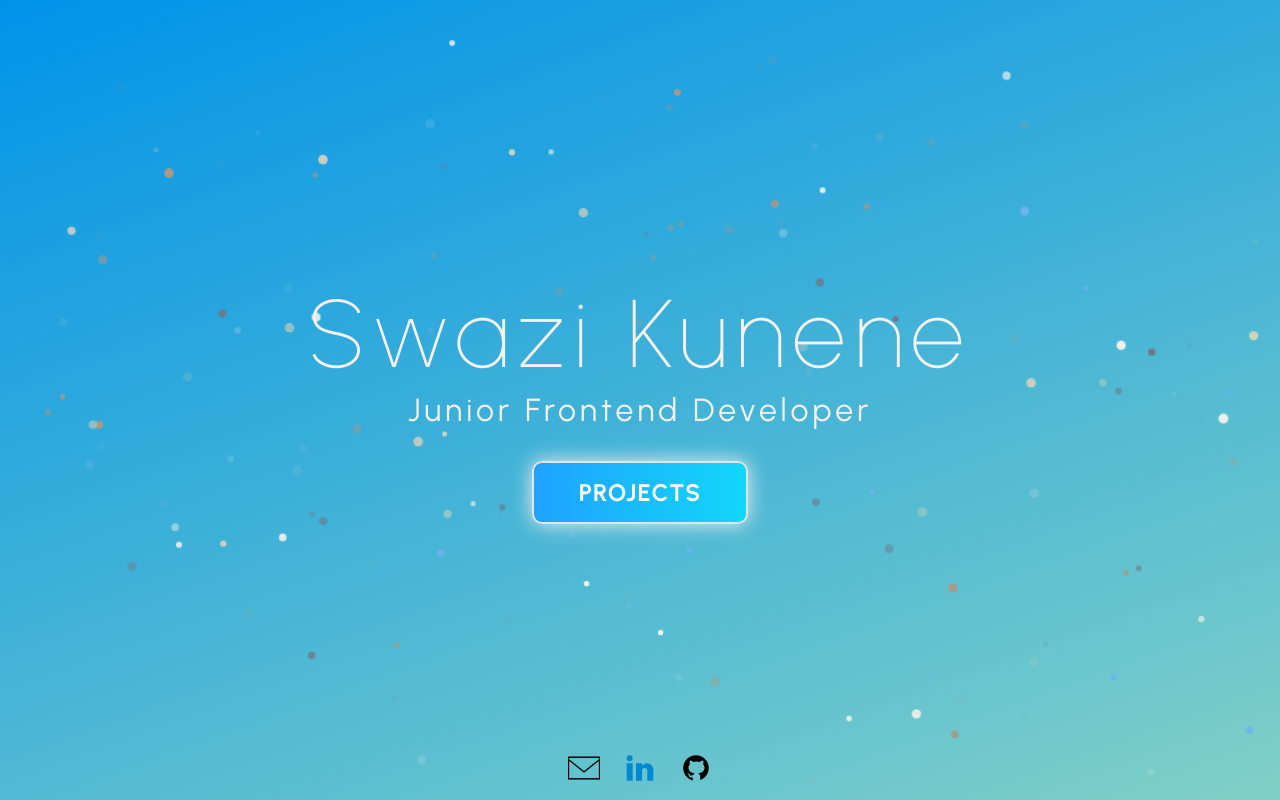
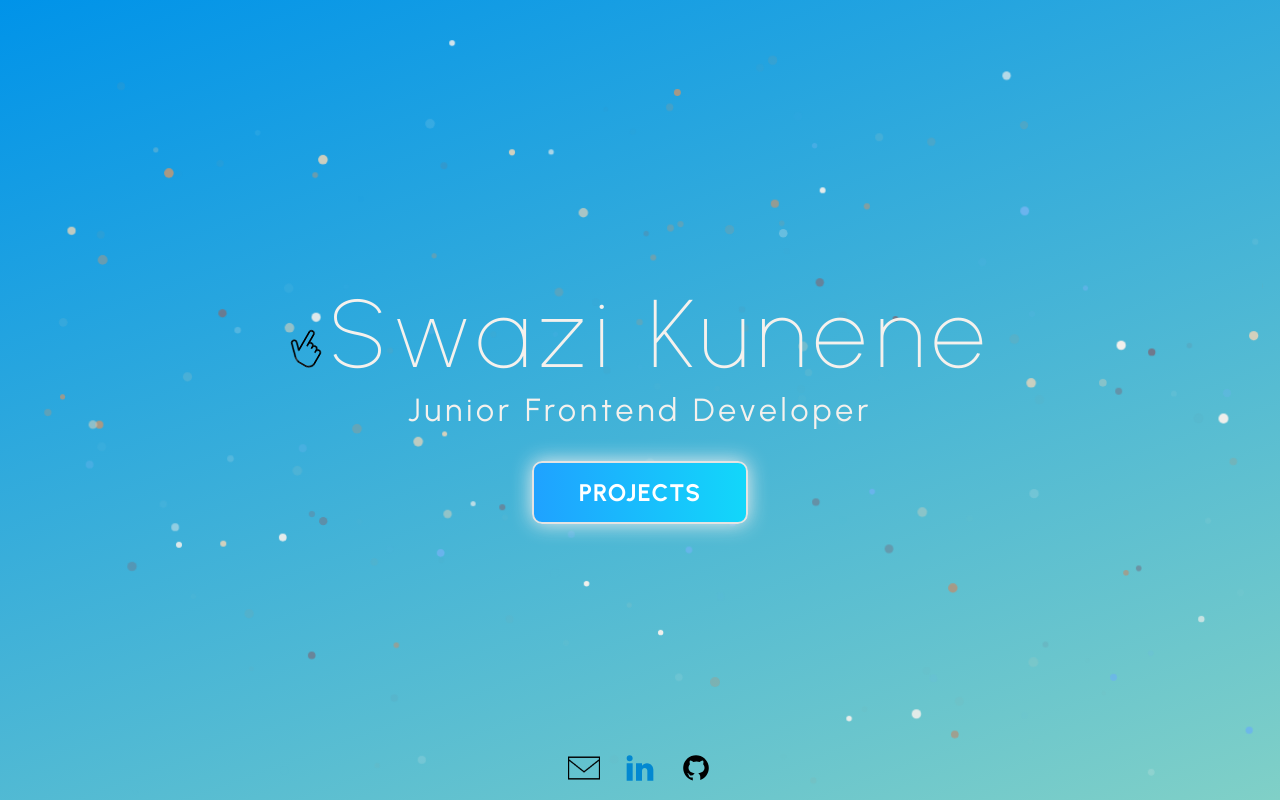
Before and after one commit to 59MrRobot/portfolio, a React (Create React App) app: page / in a window 1280 px wide. Built offline with nearby package versions, Linux system fonts and the light colour scheme.

Commit message:
fixed mobile versions

```diff
--- a/src/components/About/About.scss
+++ b/src/components/About/About.scss
@@ -171,6 +171,5 @@
 }
 
 .link {
-  color: $slate-gray;
-  text-decoration: none;
+  color: $raisin-black;
 }
--- a/src/components/HomePage/HomePage.scss
+++ b/src/components/HomePage/HomePage.scss
@@ -28,12 +28,15 @@
   &__gif {
     transform: rotate(30deg);
 
-    width: 24px;
-    height: 24px;
+    width: 20px;
+    height: 20px;
+
+    @media (min-width: 768px) {
+      width: 30px;
+      height: 30px;
+    }
 
     @media (min-width: 1024px) {
-      // display: none;
-
       width: 42px;
       height: 42px;
     }
@@ -41,9 +44,12 @@
 
   &__title {
     position: relative;
-    font-size: 2.5em;
+    left: 0;
+    font-size: 1.80em;
     font-weight: 100;
     letter-spacing: 8px;
+
+    transition: all 0.5s;
 
     @media (min-width: 768px) {
       font-size: 4em;
@@ -51,6 +57,10 @@
 
     @media (min-width: 1024px) {
       font-size: 6em;
+
+      &:hover {
+        left: 25%;
+      }
     }
 
     &--about {
@@ -127,10 +137,12 @@
   box-shadow: 0 0 20px #eee;
   border-radius: 10px;
   display: block;
+
+  @media (min-width: 1024px) {
+    &:hover {
+      background-position: right center;
+      color: #fff;
+      text-decoration: none;
+    }
+  }
 }
-
-.btn-grad:hover {
-  background-position: right center; /* change the direction of the change here */
-  color: #fff;
-  text-decoration: none;
-}
--- a/src/components/HomePage/HomePage.tsx
+++ b/src/components/HomePage/HomePage.tsx
@@ -22,18 +22,6 @@ export const HomePage: React.FC = React.memo(
       }
     }, []);
 
-    useEffect(() => {
-      if (!isScreenSizeDesktop) {
-        gsap.to(gif.current, {
-          display: "unset",
-        });
-      } else {
-        gsap.to(gif.current, {
-          display: "none",
-        });
-      }
-    }, [isScreenSizeDesktop]);
-
     return (
       <div
           className="homepage"
@@ -46,11 +34,6 @@ export const HomePage: React.FC = React.memo(
                 className="homepage__title"
                 onMouseEnter={() => {
                   if (title.current && gif.current && isScreenSizeDesktop) {
-                    gsap.to(title.current, {
-                      left: '25%',
-                      duration: 0.5,
-                    });
-
                     gsap.to(gif.current, {
                       display: "unset",
                     })
@@ -58,11 +41,6 @@ export const HomePage: React.FC = React.memo(
                 }}
                 onMouseLeave={() => {
                   if (title.current && gif.current && isScreenSizeDesktop) {
-                    gsap.to(title.current, {
-                      left: 0,
-                      duration: 0.5,
-                    })
-
                     gsap.to(gif.current, {
                       display: "none",
                     })
--- a/src/components/ProjectsList/ProjectsList.scss
+++ b/src/components/ProjectsList/ProjectsList.scss
@@ -14,6 +14,10 @@
 
   @media (min-width: 768px) {
     margin: 64px 0 0;
+
+    grid-template-columns: 1fr 1fr;
+    justify-content: center;
+    column-gap: 32px;
   }
 
   @media (min-width: 1024px) {
```
Also changed, not shown: src/components/Project/Project.scss (+17 -11 lines).
